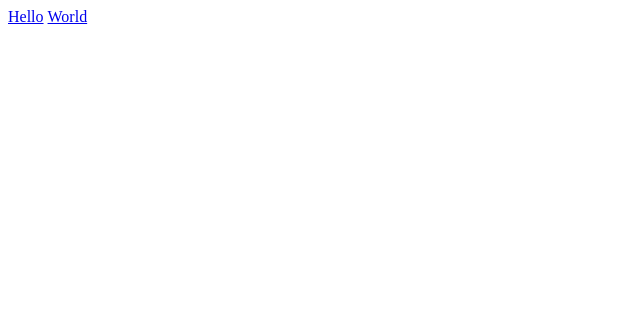
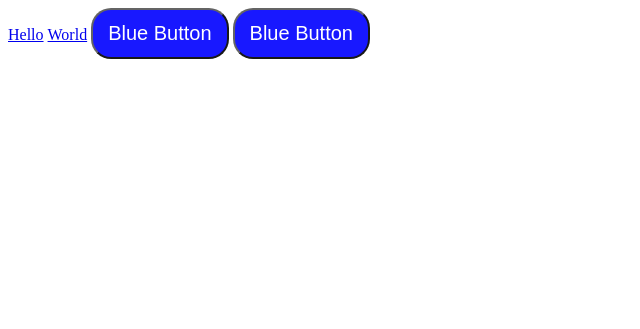
Before and after one commit to seedtree-henry/styling-buttons, a plain HTML site: page index.html in a window 1280 px wide. Shown: the whole page, without its empty margins (0-640 px from the left). Drawn offline with Linux system fonts and the light colour scheme.

Commit message:
blue buttons

```diff
--- a/index.html
+++ b/index.html
@@ -10,5 +10,7 @@
 <body>
   <a href="#">Hello</a>
   <a href="#">World</a>
+  <button class="btn">Blue Button</button>
+  <button class="btn">Blue Button</button>
 </body>
 </html>
--- a/styles.css
+++ b/styles.css
@@ -2,3 +2,12 @@ a {
   display: inline-block;
   height: 300px;
 }
+
+.btn {
+  font-size: 20px;
+  padding: 12px 15px;
+  border-radius: 20px;
+  background-color: blue;
+  color: white;
+  opacity: 0.9;
+}
```
Also changed, not shown: 1 other file.
